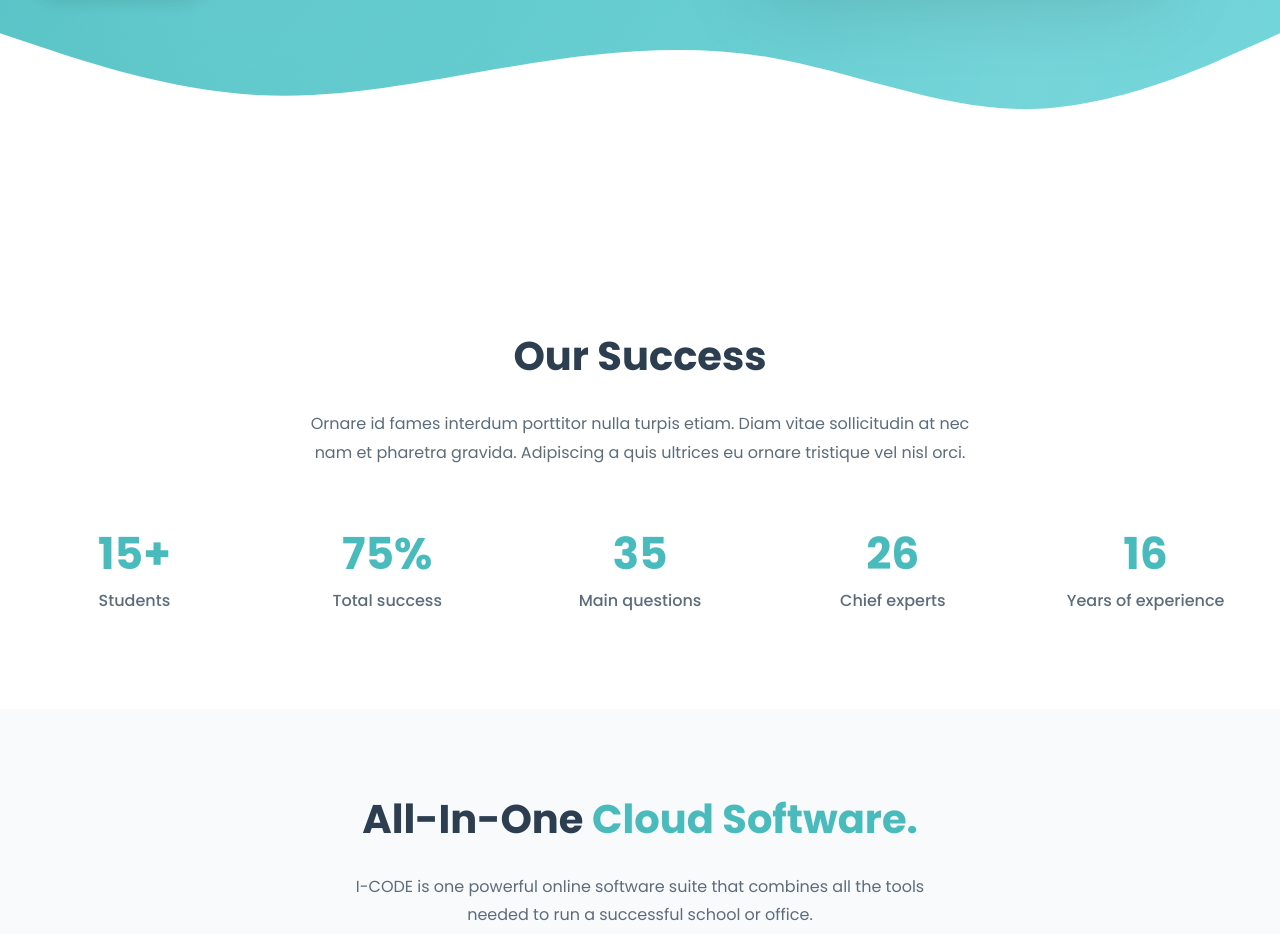
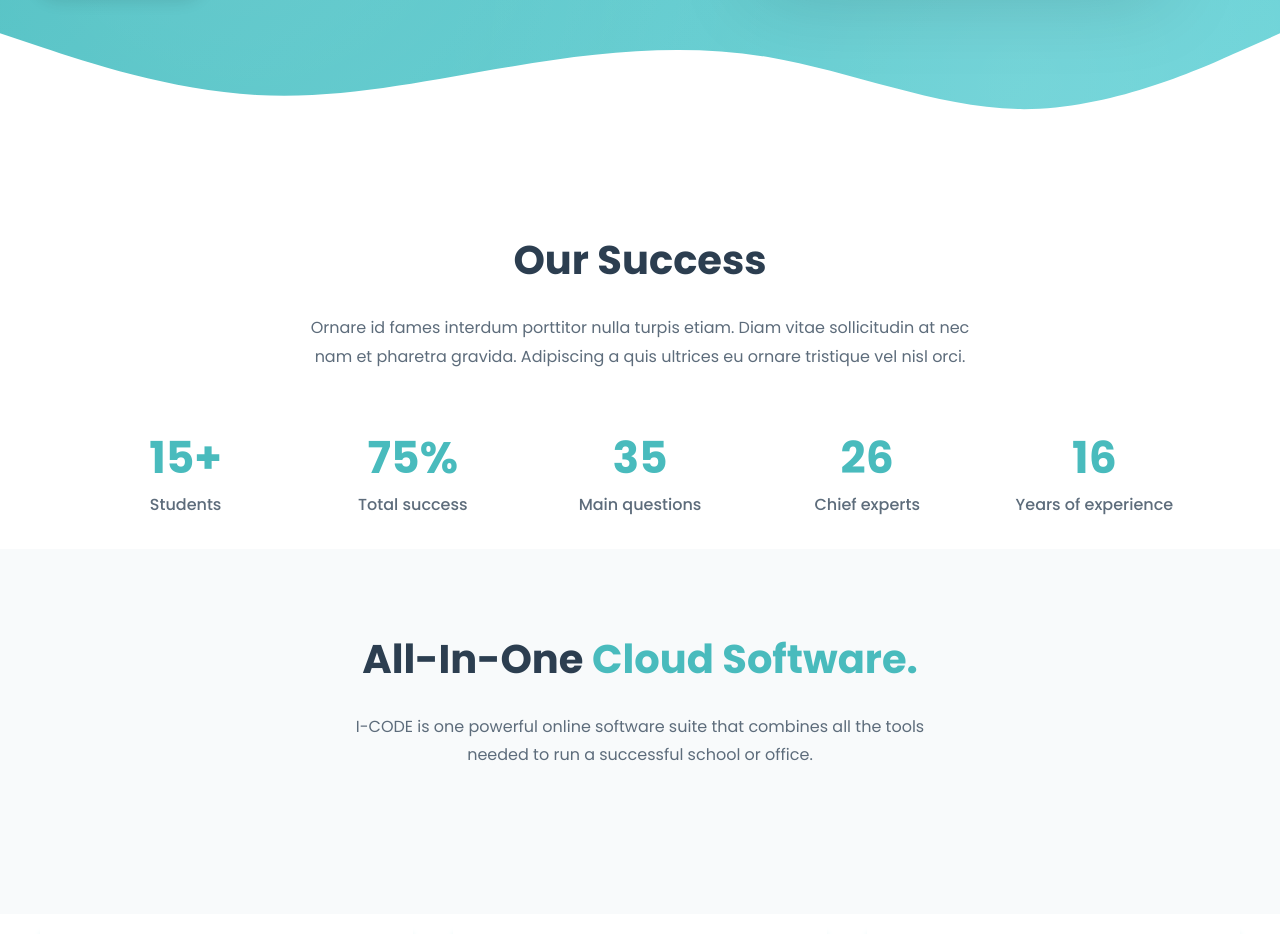
Before and after one commit to pSeudnotsudo/i-code-lab, a Django app: page / in a window 1280 px wide. Shown: the part 490-1424 px from the top of the page. Run offline with Django 5.2, Linux system fonts and the light colour scheme.

```diff
--- a/static/css/styles.css
+++ b/static/css/styles.css
@@ -473,7 +473,7 @@ body {
 /* ===== SUCCESS SECTION ===== */
 .success-section {
     background: var(--white);
-    padding: 6rem 2rem;
+    padding: 0 6rem 2rem ;
 }
 
 .success-container {
```
